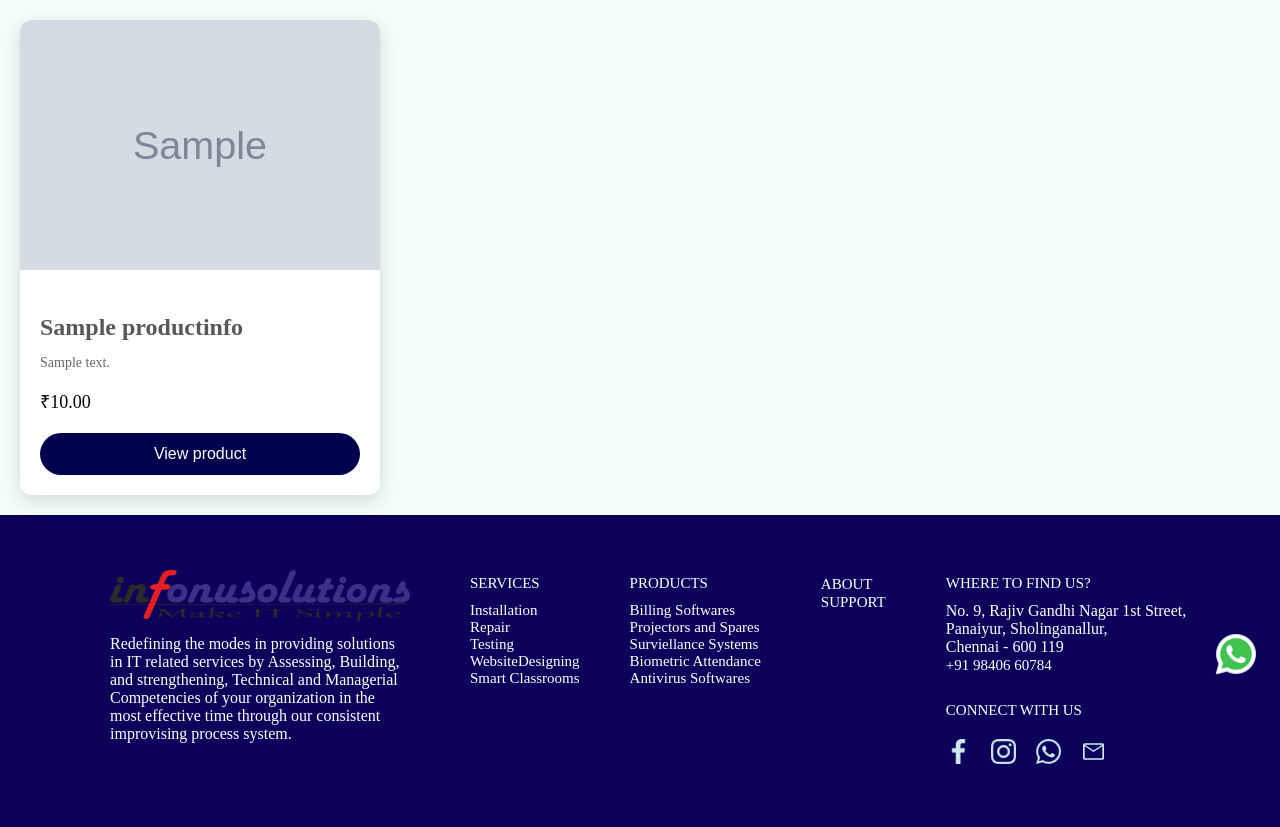
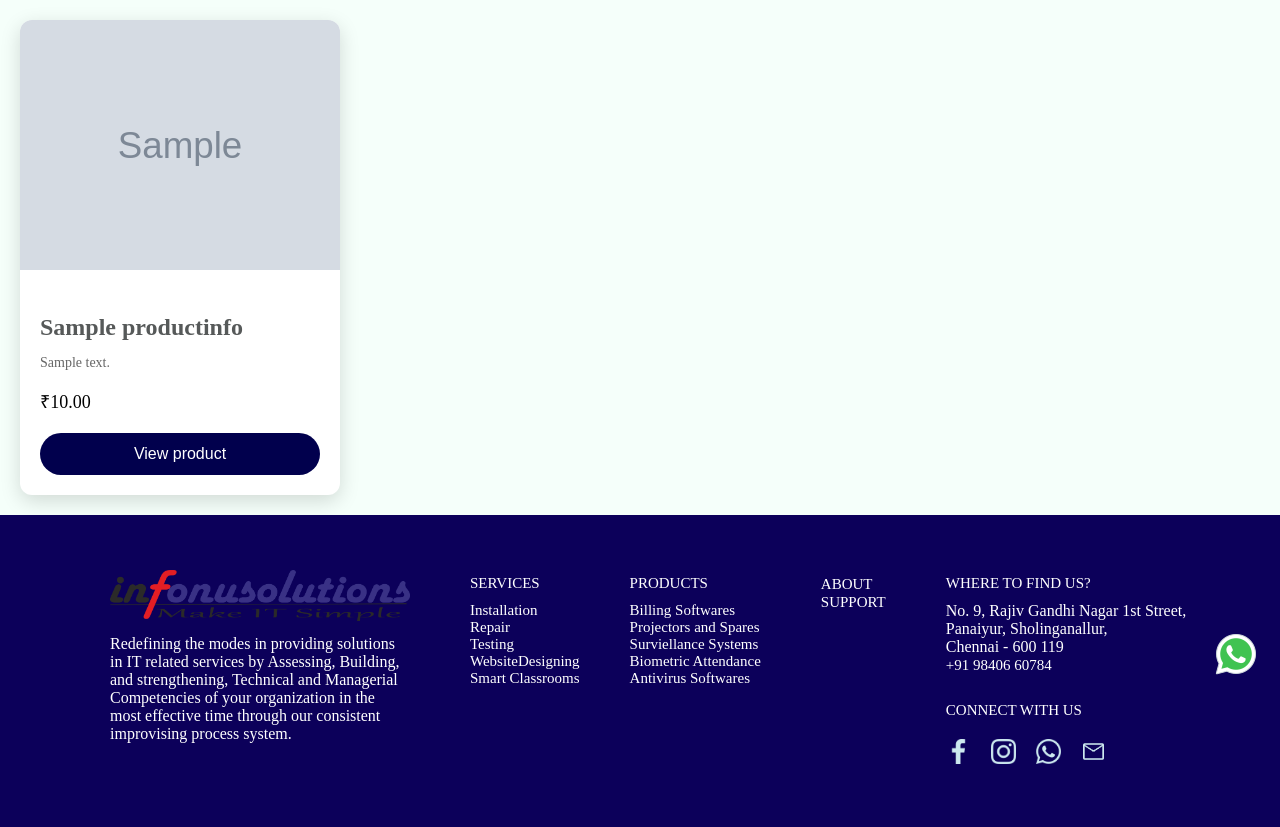
Before and after one commit to KreatiV2214/Infonusolutions, a Django app: page /store in a window 1280 px wide. Shown: the part 98-925 px from the top of the page. Run offline with Django 5.2, Linux system fonts and the light colour scheme; tables that the repository leaves empty hold one stand-in row (values such as "Sample post"); grey boxes marked "Sample" are stand-in pictures; some web fonts are replaced.

Commit message:
stores css update

```diff
--- a/app/static/css/store.css
+++ b/app/static/css/store.css
@@ -11,12 +11,12 @@
     box-shadow: 0 6px 20px rgba(0,0,0,0.15);
     overflow: hidden;
     transition: 0.3s ease;
-    width:360px;
+    width:320px;
 }
 
-.card:hover {
+/* .card:hover {
     transform: scale(1.03);
-}
+} */
 
 .card-img {
     width: 100%;
```
